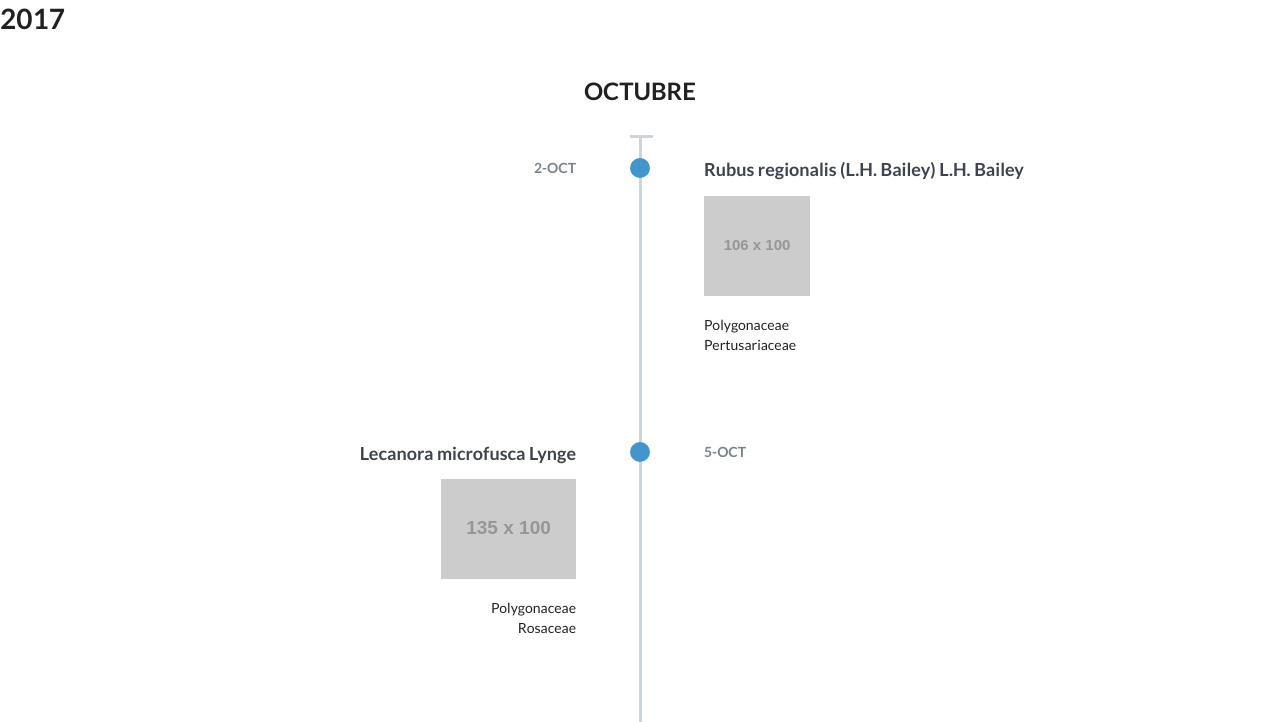
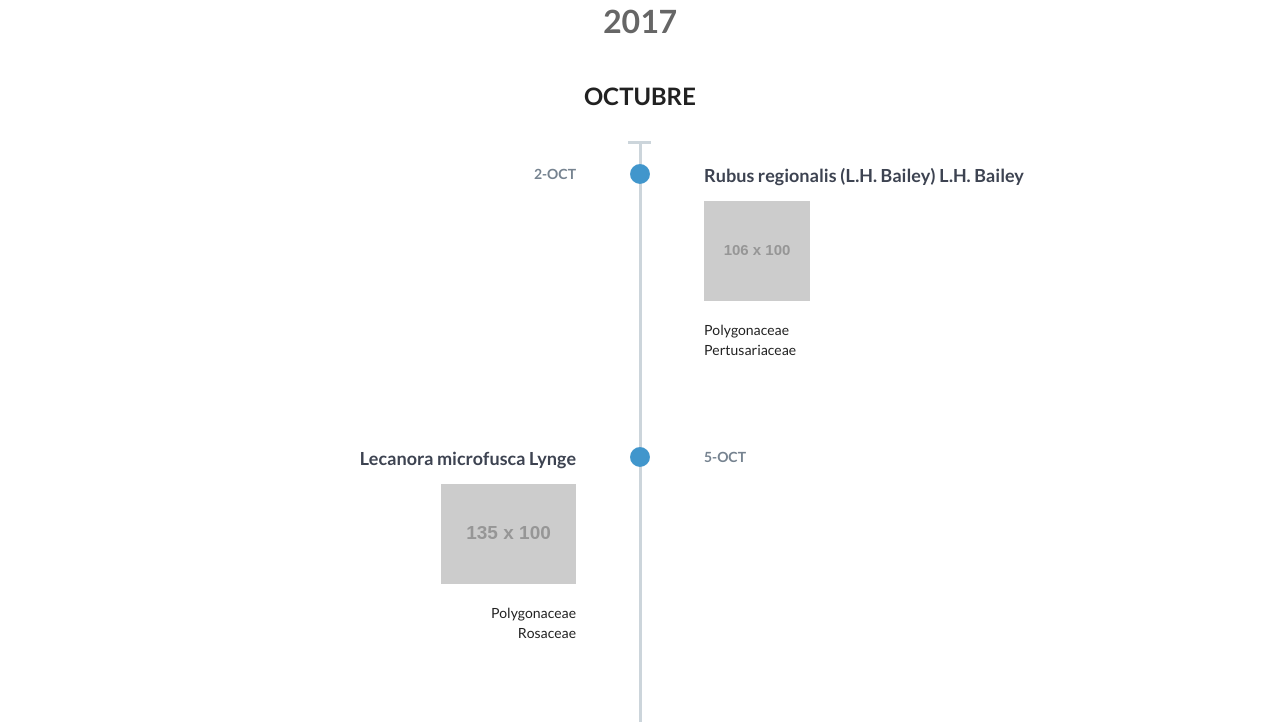
Before and after one commit to ftascon/timeline, a plain HTML site: page index.html in a window 1280 px wide. Shown: the top 722 px of the page. Drawn offline with nearby package versions, Linux system fonts and the light colour scheme; placeholder pictures from the web are drawn by us.

```diff
--- a/css/master.css
+++ b/css/master.css
@@ -59,6 +59,11 @@
   width: 45%;
   margin: 0px 00px 50px 00px;
 }
+.tl_main h1{
+  color: #666666;
+  text-align: center;
+  font-size: 32px;
+}
 .tl_content h3{
   color: #3D4351;
 }
@@ -91,7 +96,7 @@
   height: 3px;
   background: #CCD5DB;
   position: absolute;
-  left: calc(50% - 10px);
+  left: calc(50% - 12px);
 }
 .tl_main ul.tl_month:after{
   content: "";
```
